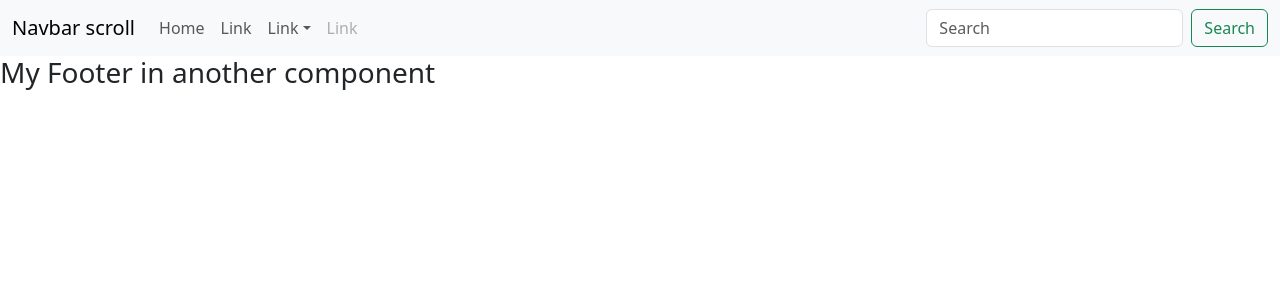
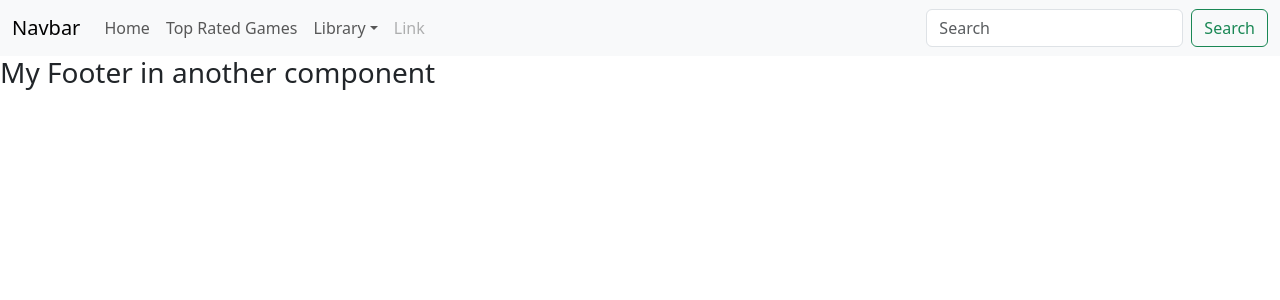
Before and after one commit to NathanCarr10/Data-Rep-Project-2024, a React (Create React App) app: page / in a window 1280 px wide. Shown: the top 300 px of the page. Built offline with nearby package versions, Linux system fonts and the light colour scheme.

Commit message:
modified NavBar code a little to test how it will look

```diff
--- a/src/components/NavigationBar.js
+++ b/src/components/NavigationBar.js
@@ -5,11 +5,11 @@ import Nav from 'react-bootstrap/Nav';
 import Navbar from 'react-bootstrap/Navbar';
 import NavDropdown from 'react-bootstrap/NavDropdown';
 
-function NavScrollExample() {
+function NavScroll() {
   return (
     <Navbar expand="lg" className="bg-body-tertiary">
       <Container fluid>
-        <Navbar.Brand href="#">Navbar scroll</Navbar.Brand>
+        <Navbar.Brand href="#">Navbar</Navbar.Brand>
         <Navbar.Toggle aria-controls="navbarScroll" />
         <Navbar.Collapse id="navbarScroll">
           <Nav
@@ -18,15 +18,15 @@ function NavScrollExample() {
             navbarScroll
           >
             <Nav.Link href="#action1">Home</Nav.Link>
-            <Nav.Link href="#action2">Link</Nav.Link>
-            <NavDropdown title="Link" id="navbarScrollingDropdown">
-              <NavDropdown.Item href="#action3">Action</NavDropdown.Item>
+            <Nav.Link href="#action2">Top Rated Games</Nav.Link>
+            <NavDropdown title="Library" id="navbarScrollingDropdown">
+              <NavDropdown.Item href="#action3">My Games</NavDropdown.Item>
               <NavDropdown.Item href="#action4">
-                Another action
+                Wishlist
               </NavDropdown.Item>
               <NavDropdown.Divider />
               <NavDropdown.Item href="#action5">
-                Something else here
+                Completed Games
               </NavDropdown.Item>
             </NavDropdown>
             <Nav.Link href="#" disabled>
@@ -48,4 +48,4 @@ function NavScrollExample() {
   );
 }
 
-export default NavScrollExample;
+export default NavScroll;
```
